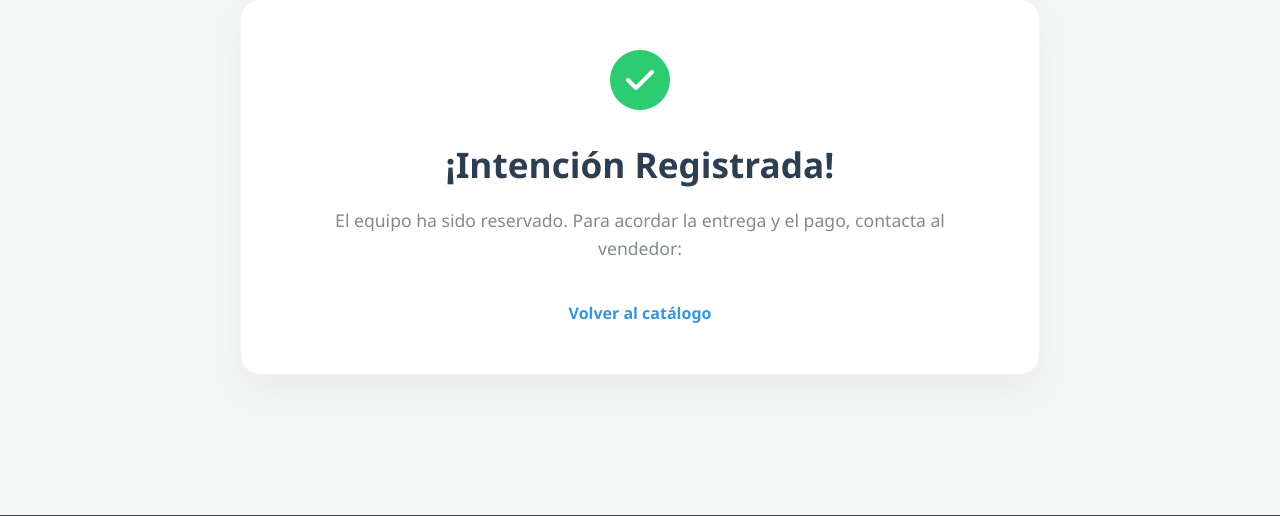
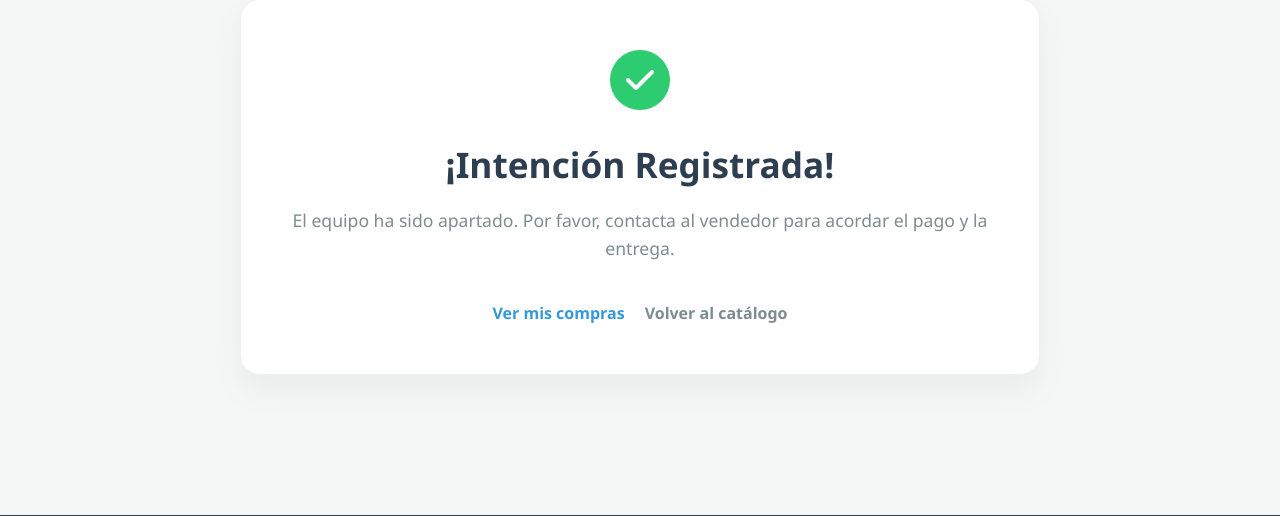
Before and after one commit to fernando871216-rgb/mercado-industrial, a Django app: page /pago-exitoso/ in a window 1280 px wide. Shown: the part 181-697 px from the top of the page. Run offline with Django 5.2, Linux system fonts and the light colour scheme; a user stored in the database is signed in.

Commit message:
Update pago_exitoso.html

```diff
--- a/marketplace/templates/marketplace/pago_exitoso.html
+++ b/marketplace/templates/marketplace/pago_exitoso.html
@@ -9,16 +9,22 @@
             <i class="fas fa-check" style="color: white; font-size: 2rem;"></i>
         </div>
 
-        <h1 style="color: #2c3e50; font-size: 2.2rem; margin-bottom: 15px;">¡Intención Registrada!</h1>
-
-        <p style="color: #7f8c8d; font-size: 1.1rem; line-height: 1.6; margin-bottom: 40px;">
-            El equipo ha sido reservado. Para acordar la entrega y el pago, contacta al vendedor:
-        </p>
+        {% if venta_creada %}
+            <h1 style="color: #2c3e50; font-size: 2.2rem; margin-bottom: 15px;">¡Venta Realizada Exitosamente!</h1>
+            <p style="color: #7f8c8d; font-size: 1.1rem; line-height: 1.6; margin-bottom: 40px;">
+                El pago ha sido confirmado y la venta se ha registrado en tu panel. Contacta al vendedor para la entrega.
+            </p>
+        {% else %}
+            <h1 style="color: #2c3e50; font-size: 2.2rem; margin-bottom: 15px;">¡Intención Registrada!</h1>
+            <p style="color: #7f8c8d; font-size: 1.1rem; line-height: 1.6; margin-bottom: 40px;">
+                El equipo ha sido apartado. Por favor, contacta al vendedor para acordar el pago y la entrega.
+            </p>
+        {% endif %}
 
         {% if producto %}
         <div style="background: #f8f9fa; border-radius: 15px; padding: 30px; margin-bottom: 30px; border: 1px solid #eef0f2;">
             <div style="margin-bottom: 20px;">
-                <span style="display: block; color: #95a5a6; font-size: 0.9rem; text-transform: uppercase; margin-bottom: 5px;">Teléfono de contacto</span>
+                <span style="display: block; color: #95a5a6; font-size: 0.9rem; text-transform: uppercase; margin-bottom: 5px;">Teléfono de contacto del vendedor</span>
                 <strong style="font-size: 1.8rem; color: #2c3e50;">
                     {% if producto.user.profile.phone %}
                         {{ producto.user.profile.phone }}
@@ -29,7 +35,7 @@
             </div>
 
             {% if producto.user.profile.phone %}
-            <a href="https://wa.me/{{ producto.user.profile.phone }}?text=Hola {{ producto.user.username }}, me interesa tu equipo: {{ producto.title }}"
+            <a href="https://wa.me/{{ producto.user.profile.phone }}?text=Hola {{ producto.user.username }}, acabo de comprar tu equipo: {{ producto.title }}. ¿Cuándo podrías realizar la entrega?"
                target="_blank"
                style="display: flex; align-items: center; justify-content: center; gap: 10px; background: #25D366; color: white; padding: 16px 30px; border-radius: 12px; text-decoration: none; font-weight: bold; font-size: 1.1rem; box-shadow: 0 4px 15px rgba(37, 211, 102, 0.2);">
                 <i class="fab fa-whatsapp" style="font-size: 1.5rem;"></i> CONTACTAR POR WHATSAPP
@@ -44,9 +50,10 @@
         </div>
         {% endif %}
 
-        <a href="{% url 'home' %}" style="color: #3498db; text-decoration: none; font-weight: 600;">
-            Volver al catálogo
-        </a>
+        <div style="display: flex; gap: 20px; justify-content: center;">
+            <a href="{% url 'mis_compras' %}" style="color: #3498db; text-decoration: none; font-weight: 600;">Ver mis compras</a>
+            <a href="{% url 'home' %}" style="color: #7f8c8d; text-decoration: none; font-weight: 600;">Volver al catálogo</a>
+        </div>
     </div>
 </div>
 {% endblock %}
```
